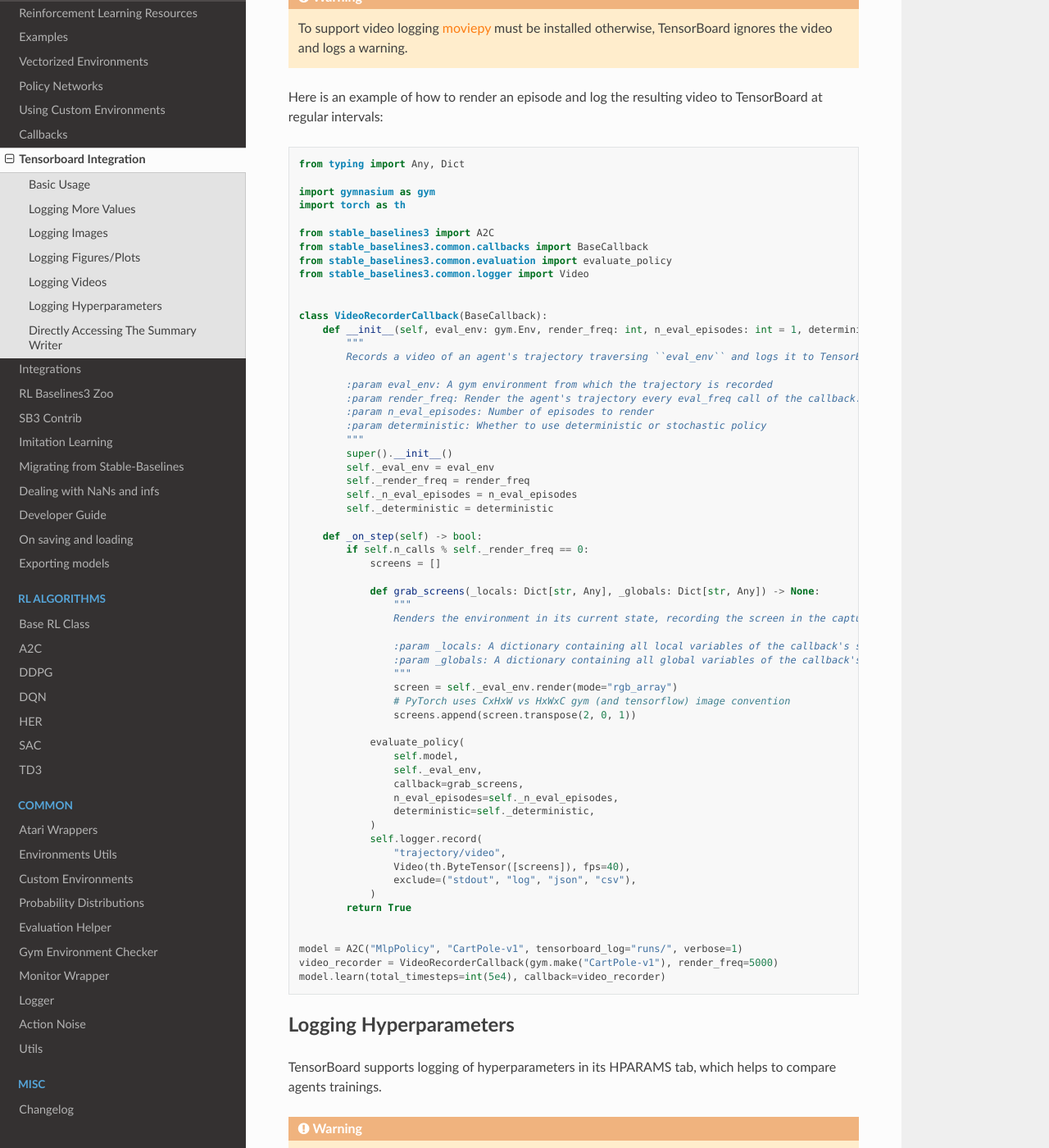
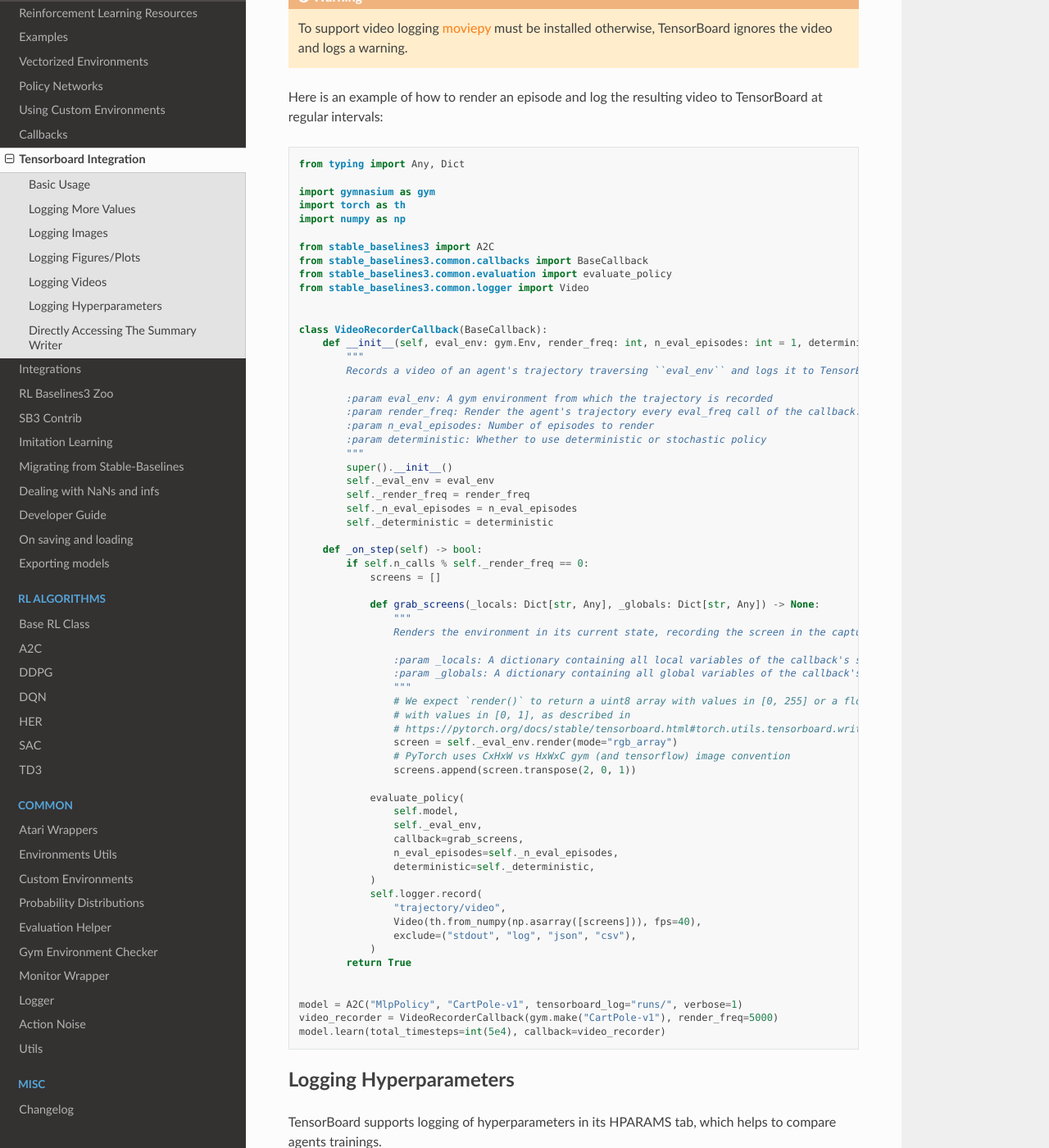
Before and after one commit to DLR-RM/stable-baselines3, a Sphinx documentation site: the page built from docs/guide/tensorboard.rst, in a window 1280 px wide and 1400 px high, scrolled down 4280 px. Shown: the whole window at 82% size. Built offline with Sphinx 7.4.7 and the Read the Docs theme 2.0.0, drawn with Linux system fonts in a browser that asks for light colours; pages that are not in the unit, such as notebooks, are missing from menus.

Commit message:
Fix tensorboad video slow numpy->torch conversion (#1910)
* fixed tb video docs

* updated changelog

* add comment on expected render() output

* Update changelog.rst

---------

Co-authored-by: Antonin RAFFIN <antonin.raffin@ensta.org>

```diff
--- a/docs/guide/tensorboard.rst
+++ b/docs/guide/tensorboard.rst
@@ -192,6 +192,7 @@
 
     import gymnasium as gym
     import torch as th
+    import numpy as np
 
     from stable_baselines3 import A2C
     from stable_baselines3.common.callbacks import BaseCallback
@@ -226,6 +227,9 @@
                     :param _locals: A dictionary containing all local variables of the callback's scope
                     :param _globals: A dictionary containing all global variables of the callback's scope
                     """
+                    # We expect `render()` to return a uint8 array with values in [0, 255] or a float array
+                    # with values in [0, 1], as described in
+                    # https://pytorch.org/docs/stable/tensorboard.html#torch.utils.tensorboard.writer.SummaryWriter.add_video
                     screen = self._eval_env.render(mode="rgb_array")
                     # PyTorch uses CxHxW vs HxWxC gym (and tensorflow) image convention
                     screens.append(screen.transpose(2, 0, 1))
@@ -239,7 +243,7 @@
                 )
                 self.logger.record(
                     "trajectory/video",
-                    Video(th.ByteTensor([screens]), fps=40),
+                    Video(th.from_numpy(np.asarray([screens])), fps=40),
                     exclude=("stdout", "log", "json", "csv"),
                 )
             return True
```
Also changed, not shown: docs/misc/changelog.rst (+3 -4 lines).
